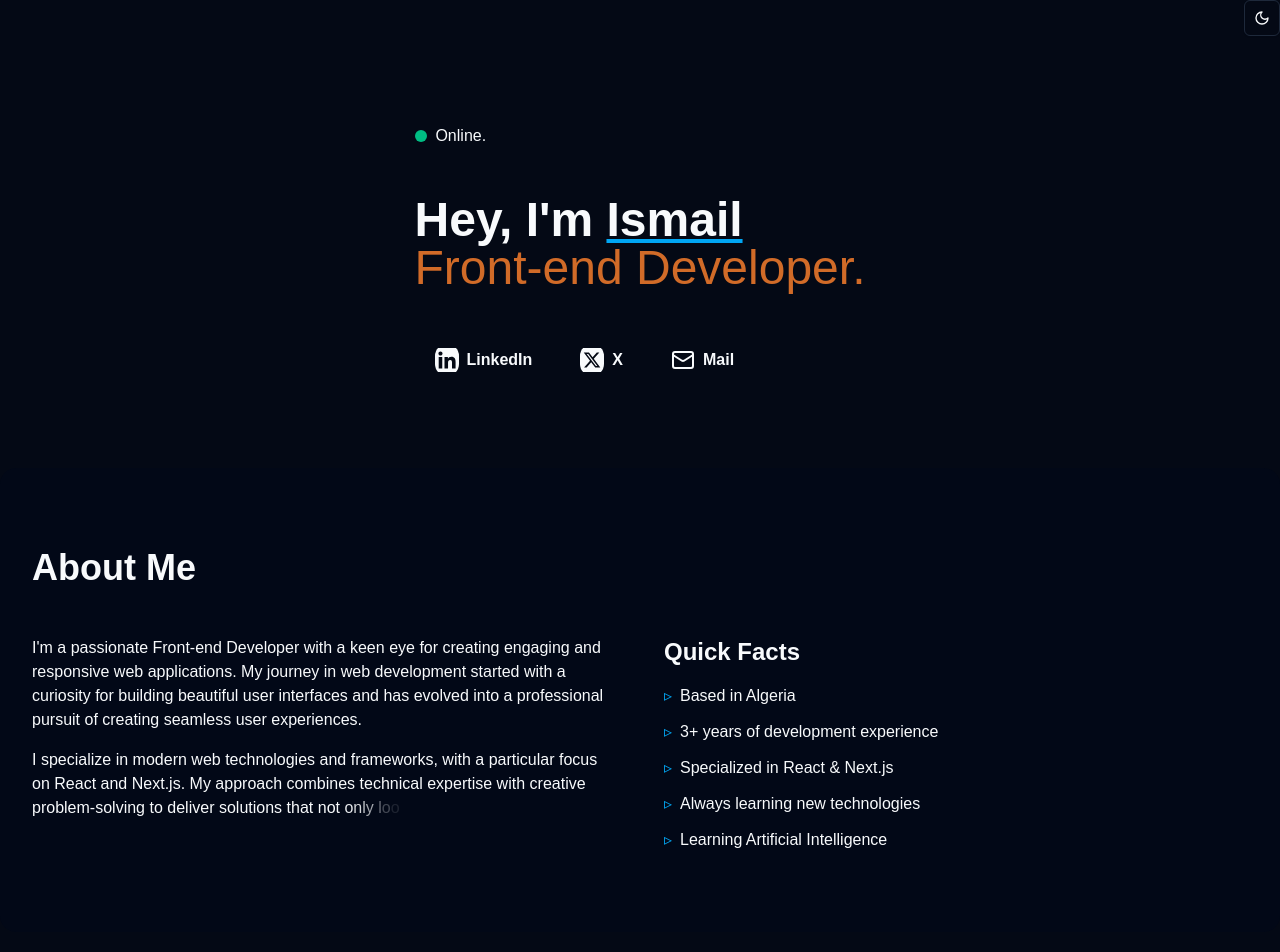
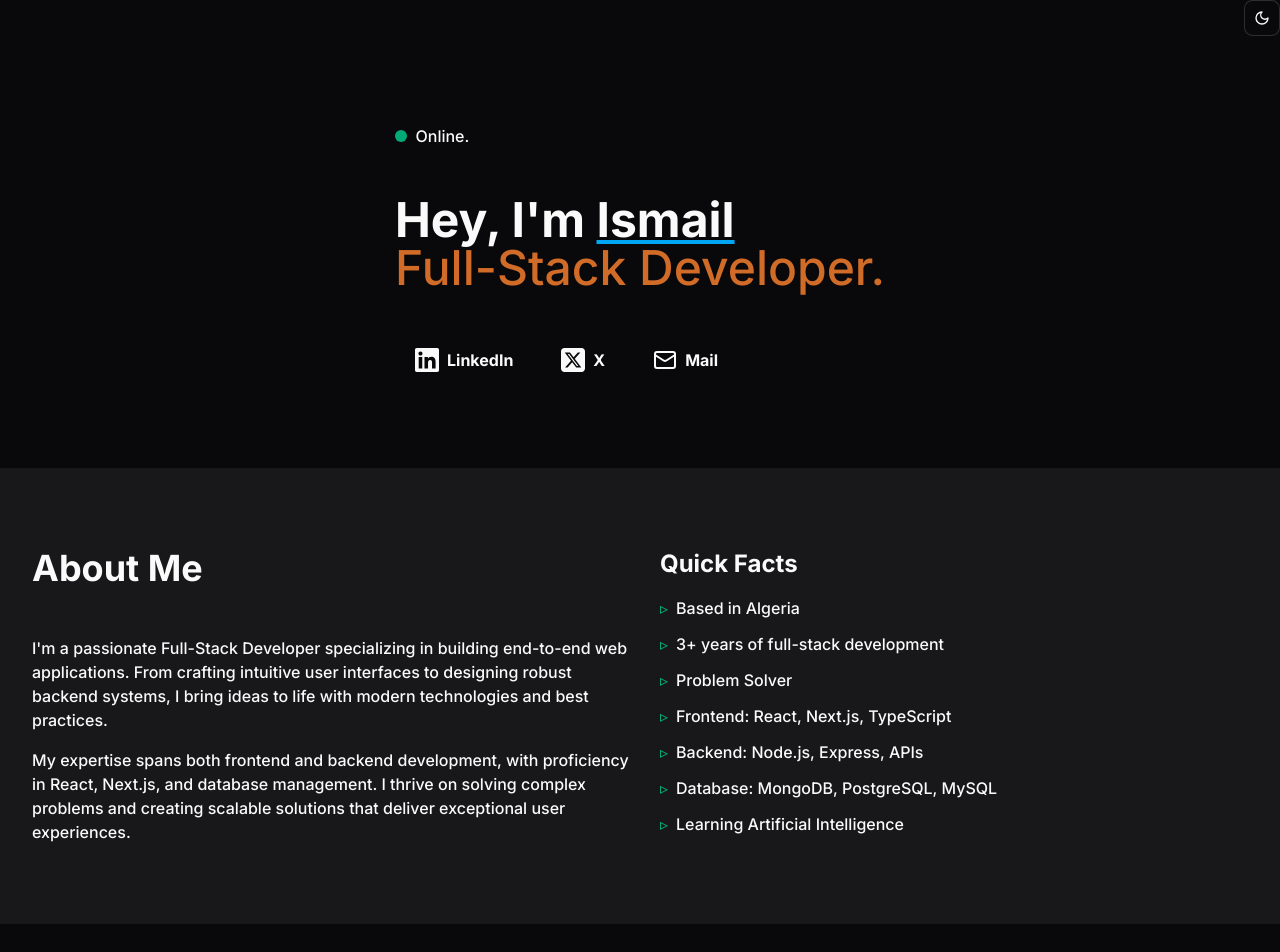
Before and after one commit to SHANKER4K/ismail-portfolio, a Next.js app: page / in a window 1280 px wide. Shown: the top 952 px of the page. Built offline with nearby package versions, Linux system fonts and the light colour scheme.

Commit message:
refactor: update portfolio content and structure; enhance styling and add new animations

```diff
--- a/package.json
+++ b/package.json
@@ -34,6 +34,7 @@
   "devDependencies": {
     "@tailwindcss/postcss": "^4.1.8",
     "postcss": "^8",
-    "tailwindcss": "^4.1.8"
+    "tailwindcss": "^4.1.8",
+    "tw-animate-css": "^1.3.4"
   }
 }
--- a/src/app/components/Product.jsx
+++ b/src/app/components/Product.jsx
@@ -8,7 +8,7 @@ function Product({ project }) {
         className={`bg-card rounded-xl border-border`}
         isRevese
       >
-        <div className=" rounded-lg overflow-hidden transition-all duration-300 flex flex-col shadow-lg bg-card-">
+        <div className=" rounded-lg overflow-hidden transition-all duration-300 flex flex-col shadow-lg bg-card">
           {/* Placeholder div instead of Image component */}
           <div className="rounded-xl w-full">
             <img src={project.image} />
--- a/src/app/components/about.js
+++ b/src/app/components/about.js
@@ -5,53 +5,60 @@ import { TextEffect } from "@/components/ui/text-effect";
 function About() {
   return (
     <section id="about" className="py-12 sm:py-20 bg-popover ">
-      <div className="container mx-auto px-4 sm:px-6 lg:px-8 max-w-7xl">
+      <div className="container flex flex-wrap lg:flex-nowrap gap-5 mx-auto px-4 sm:px-6 lg:px-8 max-w-7xl">
+        <div className="min-w-1/2">
           <h2 className="text-3xl sm:text-4xl font-bold mb-8 sm:mb-12">
             About Me
           </h2>
-        <div className="grid md:grid-cols-2 gap-8 sm:gap-12">
           <div className="space-y-4">
-            <TextEffect per="word" preset="fade">
-              I'm a passionate Front-end Developer with a keen eye for creating
-              engaging and responsive web applications. My journey in web
-              development started with a curiosity for building beautiful user
-              interfaces and has evolved into a professional pursuit of creating
-              seamless user experiences.
-            </TextEffect>
-            <TextEffect per="char" preset="fade">
-              I specialize in modern web technologies and frameworks, with a
-              particular focus on React and Next.js. My approach combines
-              technical expertise with creative problem-solving to deliver
-              solutions that not only look great but also perform excellently.
-            </TextEffect>
+            <p>
+              I'm a passionate Full-Stack Developer specializing in building
+              end-to-end web applications. From crafting intuitive user
+              interfaces to designing robust backend systems, I bring ideas to
+              life with modern technologies and best practices.
+            </p>
+            <p>
+              My expertise spans both frontend and backend development, with
+              proficiency in React, Next.js, and database management. I thrive
+              on solving complex problems and creating scalable solutions that
+              deliver exceptional user experiences.
+            </p>
           </div>
-          <div className="space-y-4">
-            <h3 className="text-xl sm:text-2xl font-semibold mb-4">
+        </div>
+        <div className="space-y-4 min-w-1/2">
+          <h2 className="text-3xl sm:text-2xl font-semibold mb-4">
             Quick Facts
-            </h3>
+          </h2>
           <ul className="space-y-2 sm:space-y-3 ">
             <li className="flex items-center space-x-2">
-                <span className="text-sky-500">▹</span>
+              <span className="text-primary">▹</span>
               <span>Based in Algeria</span>
             </li>
             <li className="flex items-center space-x-2">
-                <span className="text-sky-500">▹</span>
-                <span>3+ years of development experience</span>
+              <span className="text-primary">▹</span>
+              <span>3+ years of full-stack development</span>
             </li>
             <li className="flex items-center space-x-2">
-                <span className="text-sky-500">▹</span>
-                <span>Specialized in React & Next.js</span>
+              <span className="text-primary">▹</span>
+              <span>Problem Solver</span>
             </li>
             <li className="flex items-center space-x-2">
-                <span className="text-sky-500">▹</span>
-                <span>Always learning new technologies</span>
+              <span className="text-primary">▹</span>
+              <span>Frontend: React, Next.js, TypeScript</span>
             </li>
             <li className="flex items-center space-x-2">
-                <span className="text-sky-500">▹</span>
+              <span className="text-primary">▹</span>
+              <span>Backend: Node.js, Express, APIs</span>
+            </li>
+            <li className="flex items-center space-x-2">
+              <span className="text-primary">▹</span>
+              <span>Database: MongoDB, PostgreSQL, MySQL</span>
+            </li>
+            <li className="flex items-center space-x-2">
+              <span className="text-primary">▹</span>
               <span>Learning Artificial Intelligence</span>
             </li>
           </ul>
-          </div>
         </div>
       </div>
     </section>
--- a/src/app/components/contact.js
+++ b/src/app/components/contact.js
@@ -5,7 +5,7 @@ import MyForm from "@/app/components/form";
 
 function Contact() {
   return (
-    <section id="contact" className="py-16 sm:py-24 bg-popover">
+    <section id="contact" className="py-16 sm:py-24 ">
       <div className="container mx-auto px-4 sm:px-6 lg:px-8 max-w-7xl">
         <h2 className="text-3xl sm:text-5xl font-bold mb-12 text-center">
           Get In Touch
--- a/src/app/components/hero.js
+++ b/src/app/components/hero.js
@@ -78,14 +78,14 @@ function Hero() {
             <span className="underline decoration-sky-500">Ismail</span>
           </p>
           <TextEffect per="word" variants={fancyVariants}>
-            Front-end Developer.
+            Full-Stack Developer.
           </TextEffect>
         </div>
         <div className="flex flex-wrap gap-2">
           {socials.map((val) => (
             <a key={val.name} href={val.link} target="_blank">
               <div
-                className={`flex items-center font-bold  gap-2 px-5 py-3 rounded-full hover:bg-primary transition-colors`}
+                className={`flex items-center font-bold  gap-2 px-5 py-3 rounded-full hover:bg-accent hover:text-accentbg-accent-foreground transition-colors`}
               >
                 {val.logo}
                 {val.name}
--- a/src/app/components/projects.js
+++ b/src/app/components/projects.js
@@ -4,17 +4,32 @@ import Product from "./Product";
 function Projects() {
   const projects = [
     {
-      title: "XO",
-      description: "Tic Tac Toe game i built it for fun while learning AI.",
-      technologies: ["React", "Tailwind CSS"],
-      liveLink: "https://xo-one-sepia.vercel.app",
-      githubLink: "https://github.com/SHANKER4K/XO",
-      image: "https://i.ibb.co/4Vqx3ZV/image.png",
+      title: "AutoVendr",
+      description:
+        "Admin dashboard for Riwaqi e-commerce platform with inventory management and analytics",
+      technologies: [
+        "NextJS",
+        "Tailwind CSS",
+        "PostgreSQL",
+        "Drizzle",
+        "NeonDB",
+      ],
+      liveLink:
+        "https://autovendr-q1y5mpc7m-shanker4ks-projects.vercel.app/products/inventory",
+      githubLink: "https://github.com/SHANKER4K",
+      image: "https://i.ibb.co/WNjc626d/image.png",
     },
     {
       title: "Riwaqi",
-      description: "E-Commerce Web Site.",
-      technologies: ["NextJS", "Tailwind CSS", "Postgres", "Drizzle"],
+      description:
+        "Modern e-commerce platform with secure payment processing and user management",
+      technologies: [
+        "NextJS",
+        "Tailwind CSS",
+        "PostgreSQL",
+        "Drizzle",
+        "NeonDB",
+      ],
       liveLink: "https://riwaqi-git-master-shanker4ks-projects.vercel.app/",
       githubLink: "https://github.com/SHANKER4K/",
       image: "https://i.ibb.co/xKJZv87H/image.jpg",
--- a/src/app/components/skills.js
+++ b/src/app/components/skills.js
@@ -10,6 +10,14 @@ function Skills() {
       { name: "JavaScript", level: 75 },
       { name: "HTML/CSS", level: 70 },
       { name: "Tailwind CSS", level: 80 },
+    ],
+    Backend: [
+      { name: "Node.js", level: 50 },
+      { name: "Next.js", level: 50 },
+      { name: "Express.js", level: 30 },
+      { name: "PostgreSQL", level: 50 },
+      { name: "Drizzle", level: 60 },
+      { name: "RESTful APIs", level: 65 },
     ],
     "Tools & Others": [
       { name: "Git", level: 60 },
@@ -37,7 +45,7 @@ function Skills() {
                 {categorySkills.map((skill) => (
                   <div key={skill.name}>
                     <div className="flex justify-between mb-2">
-                      <span className=" text-sm sm:text-base">
+                      <span className=" text-sm sm:text-base font-bold">
                         {skill.name}
                       </span>
                       <span className=" text-sm sm:text-base translate-all duration-75 ease-in-out">
@@ -46,7 +54,7 @@ function Skills() {
                     </div>
                     <div className="w-full  rounded-full h-2 sm:h-2.5">
                       <div
-                        className="bg-sky-500 h-2 sm:h-2.5 rounded-full transition-all duration-500"
+                        className="bg-primary h-2 sm:h-2.5 rounded-full transition-all duration-500"
                         style={{
                           width: `${
                             value < skill.level ? value : skill.level
--- a/src/app/globals.css
+++ b/src/app/globals.css
@@ -1,145 +1,174 @@
-@import 'tailwindcss';
-
-@plugin 'tailwindcss-animate';
+@import "tailwindcss";
+@import "tw-animate-css";
 
 @custom-variant dark (&:is(.dark *));
 
-@theme {
-  --color-background: hsl(var(--background));
-  --color-foreground: hsl(var(--foreground));
-
-  --color-card: hsl(var(--card));
-  --color-card-foreground: hsl(var(--card-foreground));
-
-  --color-popover: hsl(var(--popover));
-  --color-popover-foreground: hsl(var(--popover-foreground));
-
-  --color-primary: hsl(var(--primary));
-  --color-primary-foreground: hsl(var(--primary-foreground));
-
-  --color-secondary: hsl(var(--secondary));
-  --color-secondary-foreground: hsl(var(--secondary-foreground));
-
-  --color-muted: hsl(var(--muted));
-  --color-muted-foreground: hsl(var(--muted-foreground));
-
-  --color-accent: hsl(var(--accent));
-  --color-accent-foreground: hsl(var(--accent-foreground));
-
-  --color-destructive: hsl(var(--destructive));
-  --color-destructive-foreground: hsl(var(--destructive-foreground));
-
-  --color-border: hsl(var(--border));
-  --color-input: hsl(var(--input));
-  --color-ring: hsl(var(--ring));
-
-  --color-chart-1: hsl(var(--chart-1));
-  --color-chart-2: hsl(var(--chart-2));
-  --color-chart-3: hsl(var(--chart-3));
-  --color-chart-4: hsl(var(--chart-4));
-  --color-chart-5: hsl(var(--chart-5));
-
-  --radius-lg: var(--radius);
-  --radius-md: calc(var(--radius) - 2px);
-  --radius-sm: calc(var(--radius) - 4px);
+:root {
+  --radius: 0.65rem;
+  --background: oklch(1 0 0);
+  --foreground: oklch(0.141 0.005 285.823);
+  --card: oklch(1 0 0);
+  --card-foreground: oklch(0.141 0.005 285.823);
+  --popover: oklch(1 0 0);
+  --popover-foreground: oklch(0.141 0.005 285.823);
+  --primary: oklch(0.723 0.219 149.579);
+  --primary-foreground: oklch(0.982 0.018 155.826);
+  --secondary: oklch(0.967 0.001 286.375);
+  --secondary-foreground: oklch(0.21 0.006 285.885);
+  --muted: oklch(0.967 0.001 286.375);
+  --muted-foreground: oklch(0.552 0.016 285.938);
+  --accent: oklch(0.967 0.001 286.375);
+  --accent-foreground: oklch(0.21 0.006 285.885);
+  --destructive: oklch(0.577 0.245 27.325);
+  --border: oklch(0.92 0.004 286.32);
+  --input: oklch(0.92 0.004 286.32);
+  --ring: oklch(0.723 0.219 149.579);
+  --chart-1: oklch(0.646 0.222 41.116);
+  --chart-2: oklch(0.6 0.118 184.704);
+  --chart-3: oklch(0.398 0.07 227.392);
+  --chart-4: oklch(0.828 0.189 84.429);
+  --chart-5: oklch(0.769 0.188 70.08);
+  --sidebar: oklch(0.985 0 0);
+  --sidebar-foreground: oklch(0.141 0.005 285.823);
+  --sidebar-primary: oklch(0.723 0.219 149.579);
+  --sidebar-primary-foreground: oklch(0.982 0.018 155.826);
+  --sidebar-accent: oklch(0.967 0.001 286.375);
+  --sidebar-accent-foreground: oklch(0.21 0.006 285.885);
+  --sidebar-border: oklch(0.92 0.004 286.32);
+  --sidebar-ring: oklch(0.723 0.219 149.579);
 }
 
-/*
-  The default border color has changed to `currentcolor` in Tailwind CSS v4,
-  so we've added these compatibility styles to make sure everything still
-  looks the same as it did with Tailwind CSS v3.
-
-  If we ever want to remove these styles, we need to add an explicit border
-  color utility to any element that depends on these defaults.
-*/
-@layer base {
-  *,
-  ::after,
-  ::before,
-  ::backdrop,
-  ::file-selector-button {
-    border-color: var(--color-gray-200, currentcolor);
-  }
+.dark {
+  --background: oklch(0.141 0.005 285.823);
+  --foreground: oklch(0.985 0 0);
+  --card: oklch(0.21 0.006 285.885);
+  --card-foreground: oklch(0.985 0 0);
+  --popover: oklch(0.21 0.006 285.885);
+  --popover-foreground: oklch(0.985 0 0);
+  --primary: oklch(0.696 0.17 162.48);
+  --primary-foreground: oklch(0.393 0.095 152.535);
+  --secondary: oklch(0.274 0.006 286.033);
+  --secondary-foreground: oklch(0.985 0 0);
+  --muted: oklch(0.274 0.006 286.033);
+  --muted-foreground: oklch(0.705 0.015 286.067);
+  --accent: oklch(0.274 0.006 286.033);
+  --accent-foreground: oklch(0.985 0 0);
+  --destructive: oklch(0.704 0.191 22.216);
+  --border: oklch(1 0 0 / 10%);
+  --input: oklch(1 0 0 / 15%);
+  --ring: oklch(0.527 0.154 150.069);
+  --chart-1: oklch(0.488 0.243 264.376);
+  --chart-2: oklch(0.696 0.17 162.48);
+  --chart-3: oklch(0.769 0.188 70.08);
+  --chart-4: oklch(0.627 0.265 303.9);
+  --chart-5: oklch(0.645 0.246 16.439);
+  --sidebar: oklch(0.21 0.006 285.885);
+  --sidebar-foreground: oklch(0.985 0 0);
+  --sidebar-primary: oklch(0.696 0.17 162.48);
+  --sidebar-primary-foreground: oklch(0.393 0.095 152.535);
+  --sidebar-accent: oklch(0.274 0.006 286.033);
+  --sidebar-accent-foreground: oklch(0.985 0 0);
+  --sidebar-border: oklch(1 0 0 / 10%);
+  --sidebar-ring: oklch(0.527 0.154 150.069);
 }
 
-@layer utilities {
-  body {
-    font-family: Arial, Helvetica, sans-serif;
-  }
+@theme inline {
+  --color-background: var(--background);
+  --color-foreground: var(--foreground);
+  --color-card: var(--card);
+  --color-card-foreground: var(--card-foreground);
+  --color-popover: var(--popover);
+  --color-popover-foreground: var(--popover-foreground);
+  --color-primary: var(--primary);
+  --color-primary-foreground: var(--primary-foreground);
+  --color-secondary: var(--secondary);
+  --color-secondary-foreground: var(--secondary-foreground);
+  --color-muted: var(--muted);
+  --color-muted-foreground: var(--muted-foreground);
+  --color-accent: var(--accent);
+  --color-accent-foreground: var(--accent-foreground);
+  --color-destructive: var(--destructive);
+  --color-destructive-foreground: var(--destructive-foreground);
+  --color-border: var(--border);
+  --color-input: var(--input);
+  --color-ring: var(--ring);
+  --color-chart-1: var(--chart-1);
+  --color-chart-2: var(--chart-2);
+  --color-chart-3: var(--chart-3);
+  --color-chart-4: var(--chart-4);
+  --color-chart-5: var(--chart-5);
+  --color-sidebar: var(--sidebar);
+  --color-sidebar-foreground: var(--sidebar-foreground);
+  --color-sidebar-primary: var(--sidebar-primary);
+  --color-sidebar-primary-foreground: var(--sidebar-primary-foreground);
+  --color-sidebar-accent: var(--sidebar-accent);
+  --color-sidebar-accent-foreground: var(--sidebar-accent-foreground);
+  --color-sidebar-border: var(--sidebar-border);
+  --color-sidebar-ring: var(--sidebar-ring);
+
+  --font-sans: var(--font-sans);
+  --font-mono: var(--font-mono);
+  --font-serif: var(--font-serif);
+
+  --radius-sm: calc(var(--radius) - 4px);
+  --radius-md: calc(var(--radius) - 2px);
+  --radius-lg: var(--radius);
+  --radius-xl: calc(var(--radius) + 4px);
+
+  --shadow-2xs: var(--shadow-2xs);
+  --shadow-xs: var(--shadow-xs);
+  --shadow-sm: var(--shadow-sm);
+  --shadow: var(--shadow);
+  --shadow-md: var(--shadow-md);
+  --shadow-lg: var(--shadow-lg);
+  --shadow-xl: var(--shadow-xl);
+  --shadow-2xl: var(--shadow-2xl);
 }
 
-@layer base {
-  :root {
-    --background: 0 0% 100%;
-    --foreground: 222.2 84% 4.9%;
-    --card: 0 0% 100%;
-    --card-foreground: 222.2 84% 4.9%;
-    --popover: 0 0% 100%;
-    --popover-foreground: 222.2 84% 4.9%;
-    --primary: 221.2 83.2% 53.3%;
-    --primary-foreground: 210 40% 98%;
-    --secondary: 210 40% 96.1%;
-    --secondary-foreground: 222.2 47.4% 11.2%;
-    --muted: 210 40% 96.1%;
-    --muted-foreground: 215.4 16.3% 46.9%;
-    --accent: 210 40% 96.1%;
-    --accent-foreground: 222.2 47.4% 11.2%;
-    --destructive: 0 84.2% 60.2%;
-    --destructive-foreground: 210 40% 98%;
-    --border: 214.3 31.8% 91.4%;
-    --input: 214.3 31.8% 91.4%;
-    --ring: 221.2 83.2% 53.3%;
-    --radius: 0.5rem;
-    --chart-1: 12 76% 61%;
-    --chart-2: 173 58% 39%;
-    --chart-3: 197 37% 24%;
-    --chart-4: 43 74% 66%;
-    --chart-5: 27 87% 67%;
-  }
 
-  .dark {
-    --background: 222.2 70% 4.9%;
-    --foreground: 210 40% 98%;
-    --card: 222.2 84% 4.9%;
-    --card-foreground: 210 40% 98%;
-    --popover: 222.2 84% 4.9%;
-    --popover-foreground: 210 40% 98%;
-    --primary: 217.2 91.2% 59.8%;
-    --primary-foreground: 222.2 47.4% 11.2%;
-    --secondary: 217.2 32.6% 17.5%;
-    --secondary-foreground: 210 40% 98%;
-    --muted: 217.2 32.6% 17.5%;
-    --muted-foreground: 215 20.2% 65.1%;
-    --accent: 217.2 32.6% 17.5%;
-    --accent-foreground: 210 40% 98%;
-    --destructive: 0 62.8% 30.6%;
-    --destructive-foreground: 210 40% 98%;
-    --border: 217.2 32.6% 17.5%;
-    --input: 217.2 32.6% 17.5%;
-    --ring: 224.3 76.3% 48%;
-    --chart-1: 220 70% 50%;
-    --chart-2: 160 60% 45%;
-    --chart-3: 30 80% 55%;
-    --chart-4: 280 65% 60%;
-    --chart-5: 340 75% 55%;
-  }
-}
-
-@layer base {
-  * {
-    @apply border-border;
-    @apply rounded-2xl;
-  }
-  body {
-    @apply bg-background text-foreground;
-  }
-}
 
 @layer base {
   * {
     @apply border-border outline-ring/50;
   }
+
   body {
     @apply bg-background text-foreground;
   }
+
 }
+
+body {
+  font-family: var(--font-primary);
+}
+
+code,
+pre,
+.technical-data {
+  font-family: var(--font-mono);
+}
+
+.font-cairo {
+  font-family: var(--font-cairo);
+}
+
+#image-card {
+  box-shadow: 0px 1px 0px 3px var(--primary), 0px 1px 0px 10px var(--chart-2), 0px 1px 0px 13px var(--primary);
+}
+
+/* Loader animation for infinite scroll */
+.loader {
+  display: inline-block;
+  width: 40px;
+  height: 40px;
+  border: 3px solid rgba(100, 100, 100, 0.2);
+  border-radius: 50%;
+  border-top-color: var(--primary);
+  animation: spin 1s ease-in-out infinite;
+}
+
+@keyframes spin {
+  to {
+    transform: rotate(360deg);
+  }
+}
--- a/src/app/layout.js
+++ b/src/app/layout.js
@@ -1,33 +1,42 @@
 import { ThemeProvider } from "@/app/components/theme-provider";
 import "./globals.css";
-
+import { Inter } from "next/font/google";
+const inter = Inter({
+  subsets: ["latin"],
+  weight: ["700", "500"],
+});
 export const metadata = {
-  title: "Ismail Medjahdi | Front-end Developer",
+  title: "Ismail Medjahdi | Full-Stack Developer",
   description:
-    "Portfolio of Ismail Medjahdi, a passionate Front-end Developer specializing in React and Next.js",
+    "Portfolio of Ismail Medjahdi, a passionate Full-Stack Developer specializing in React and Next.js",
   keywords: [
-    "frontend developer",
+    "Full-Stack developer",
     "React",
     "Next.js",
     "web development",
     "portfolio",
+    "SHANKER4K",
+    "shkfolio",
+    "shanker portfolio",
+    "shkportfolio",
     "Ismail",
     "ismail portfolio",
     "portfolio ismail",
   ],
   openGraph: {
-    title: "Ismail Medjahdi | Front-end Developer Portfolio",
-    description: "View my projects and skills as a Front-end Developer",
+    title: "Ismail Medjahdi | Full-Stack Developer Portfolio",
+    description: "View my projects and skills as a Full-Stack Developer",
     url: "https://ismailshk.vercel.app",
     siteName: "Ismail Medjahdi Portfolio",
-    locale: "en_US",
+    locale: "ar_DZ",
     type: "website",
+    provider: "vercel",
   },
 };
 
 export default function RootLayout({ children }) {
   return (
-    <html lang="en">
+    <html lang="en" className={inter.className}>
       <body className={`antialiased`}>
         <ThemeProvider
           attribute="class"
```
Also changed, not shown: src/app/components/experience.js (+20 -15 lines), components.json, 2 other files (tests, documents, lock files or other folders). Lines whose indentation alone changed are shown as unchanged.
